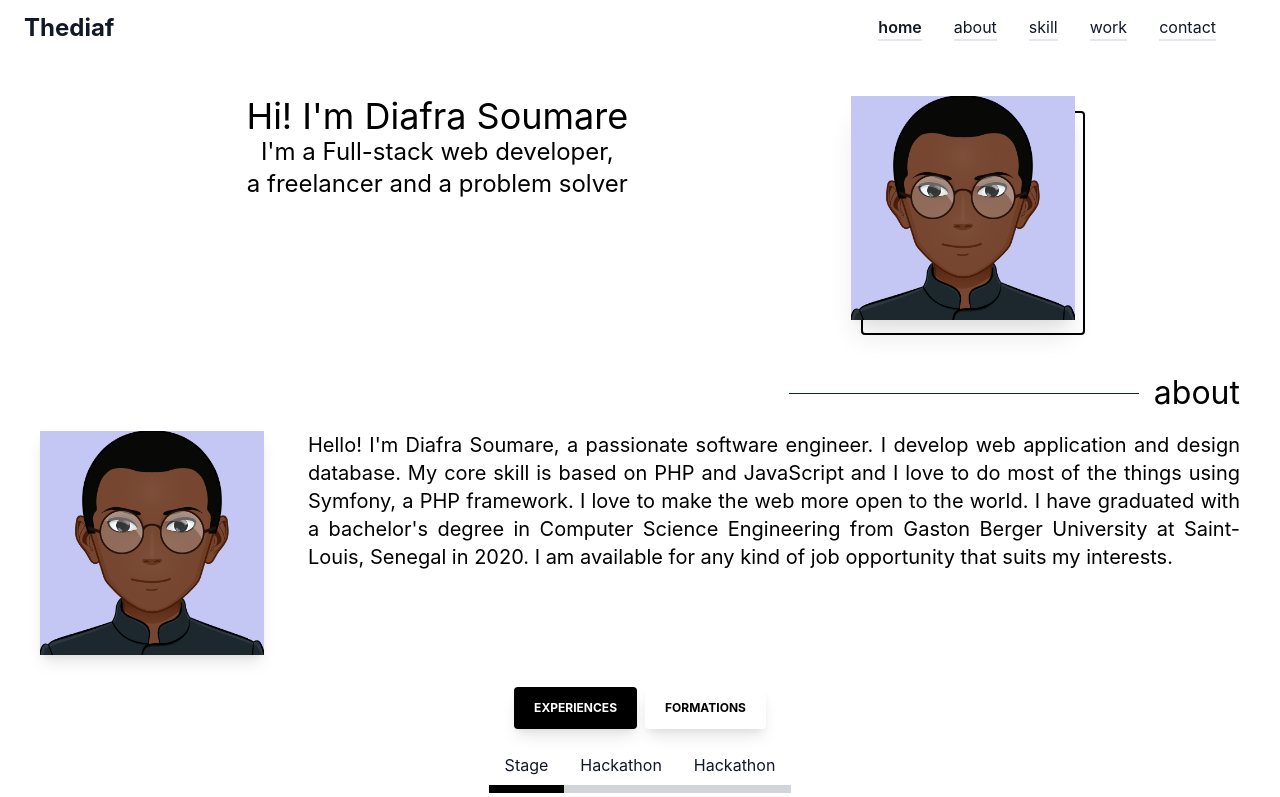
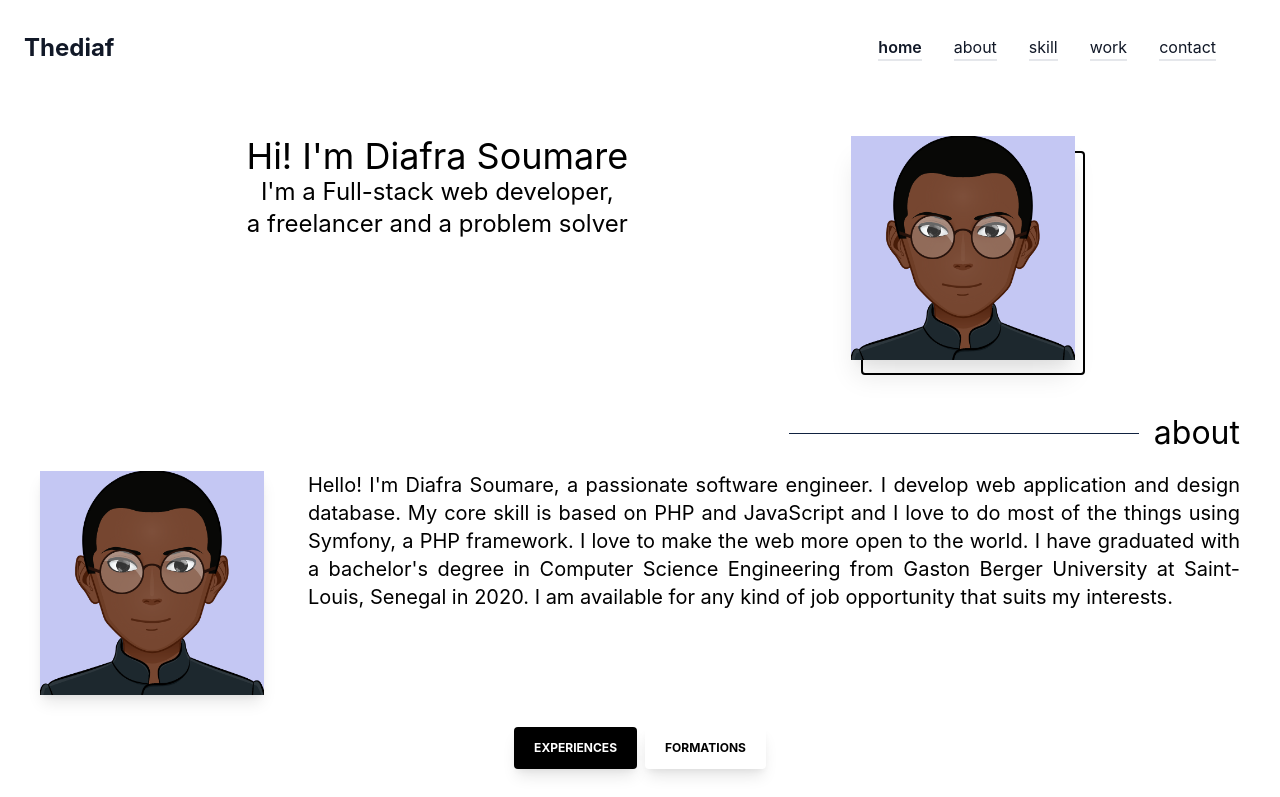
Before and after one commit to thediaf/portfolio, a React (Create React App) app: page / in a window 1280 px wide. Shown: the top 797 px of the page. Built offline with nearby package versions, Linux system fonts and the light colour scheme.

Commit message:
Navbar reviewed

```diff
--- a/src/component/Navbar.js
+++ b/src/component/Navbar.js
@@ -6,11 +6,11 @@ const NavBar = () => {
     const handleClick = () => setClick(!click);
 
     return (
-        <nav className="bg-white shadow-auto dark:bg-gray-800">
-            <div className="container px-6 py-3 mx-auto
-                            md:flex md:justify-between md:items-center"
+        <nav className="bg-white shadow-auto flex dark:bg-gray-800">
+            <div className="container px-6 py-3 mx-auto h-24
+                            flex md:justify-between md:items-center"
             >
-                <div className="flex items-center justify-between">
+                <div className="w-screen flex items-center justify-between">
                     <div>
                         <a href="" className="text-xl font-bold text-gray-900 dark:text-white hover:text-gray-700
                                             md:text-2xl dark:hover:text-gray-300"
@@ -31,7 +31,7 @@ const NavBar = () => {
 
                 </div>
 
-                <div className={click ? 'items-center md:flex hidden' : 'items-center md:flex block transition ease-linear'}>
+                <div className={click ? 'items-center flex-none md:flex hidden' : 'items-center md:flex block transition ease-linear'}>
                     <div className="flex flex-col md:flex-row md:mx-6">
                     <a
                         className="
```
